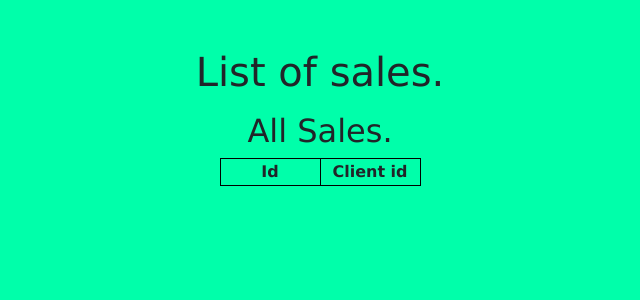
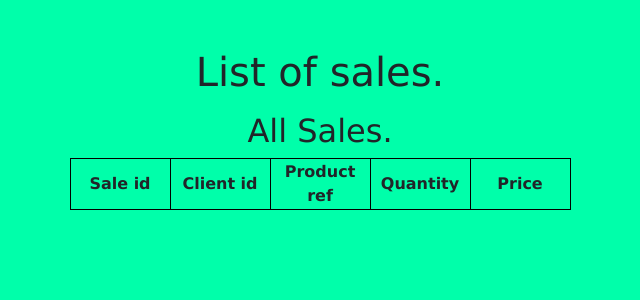
Before and after one commit to TropaAmora/managing-logistics, a Flask app: page /sales in a window 1280 px wide. Shown: the part 66-366 px from the top of the page, without its empty margins (320-960 px from the left). Run offline with Flask 3, Linux system fonts and the light colour scheme; the visitor is signed in with stand-in values (Sample User, id 1); data comes from the database, SQL or seed files in the repository; data that the repository does not hold is empty; some libraries are stand-ins or nearby versions.

Commit message:
sales html functioning properly

```diff
--- a/app/routes.py
+++ b/app/routes.py
@@ -187,7 +187,7 @@ def products():
 def sales():
     if request.method == 'GET':
         id_user = int(current_user.get_id())
-        sales = session.query(Sale).filter(Sale.user_id == id_user).all()
+        sales = session.query(Sale).join(SaleBatch, Sale.id == SaleBatch.sale_id).filter(Sale.user_id == id_user).all()
         return render_template('sales.html', sales=sales)
     else:
         return redirect(url_for('index'))
--- a/app/templates/sales.html
+++ b/app/templates/sales.html
@@ -11,16 +11,24 @@
         <table class="center">
             <thead>
                 <tr>
-                    <th>Id</th>
+                    <th>Sale id</th>
                     <th>Client id</th>
+                    <th>Product ref</th>
+                    <th>Quantity</th>
+                    <th>Price</th>
                 </tr>
             </thead>
             <tbody>
                 {% for sale in sales %}
-                    <tr>
-                        <td>{{ sale.id }}</td>
-                        <td>{{ sale.client_id }}</td>
-                    </tr>
+                    {% for salebatch in sale.salebatches %}
+                        <tr>
+                            <td>{{ sale.id }}</td>
+                            <td>{{ sale.client_id }}</td>
+                            <td>{{ salebatch.product_ref }}</td>
+                            <td>{{ salebatch.quantity }}</td>
+                            <td>{{ salebatch.saleprice }}</td>
+                        </tr>
+                    {% endfor %}
                 {% endfor %}
             </tbody>
         </table>
```
Also changed, not shown: 2 other files.
